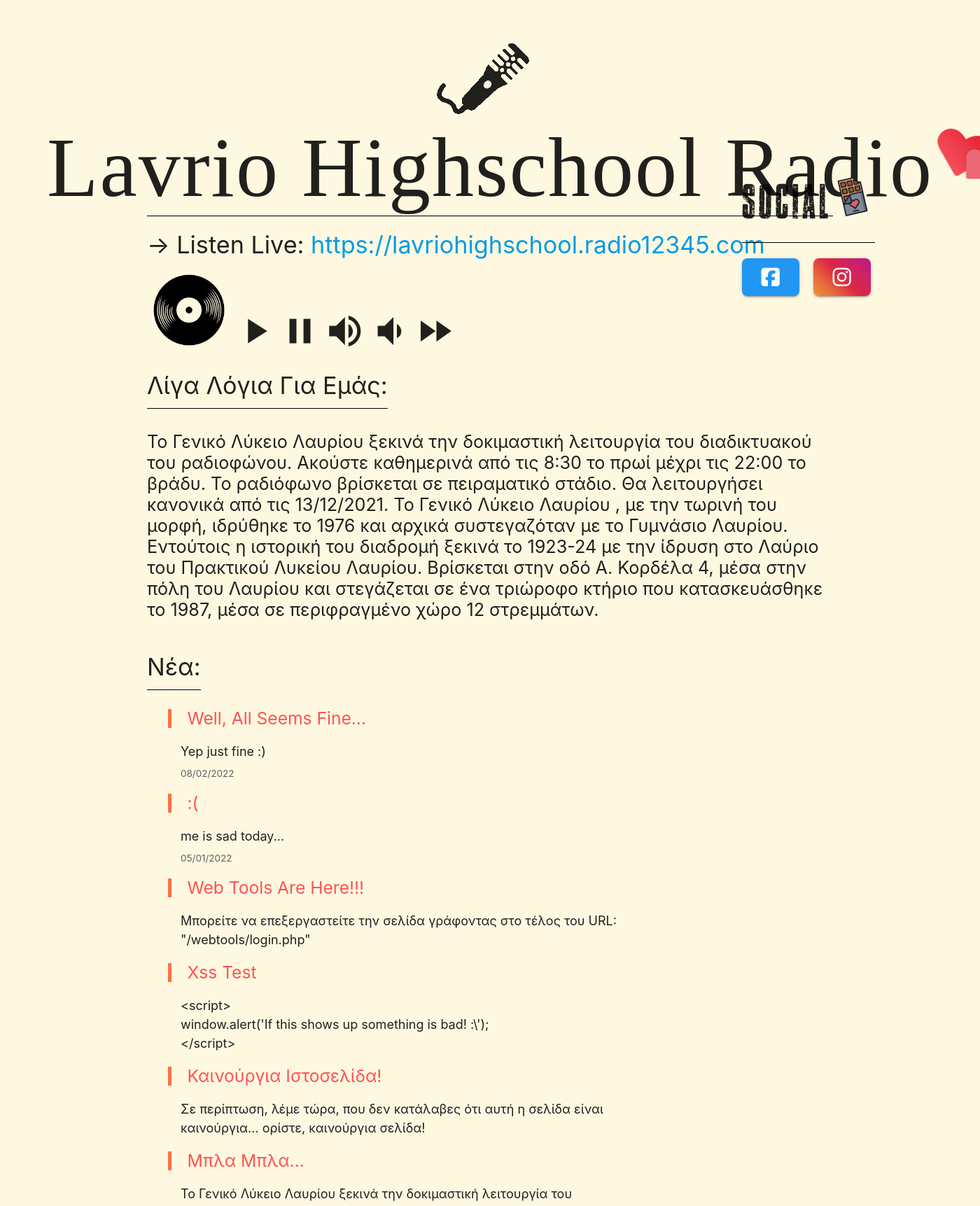
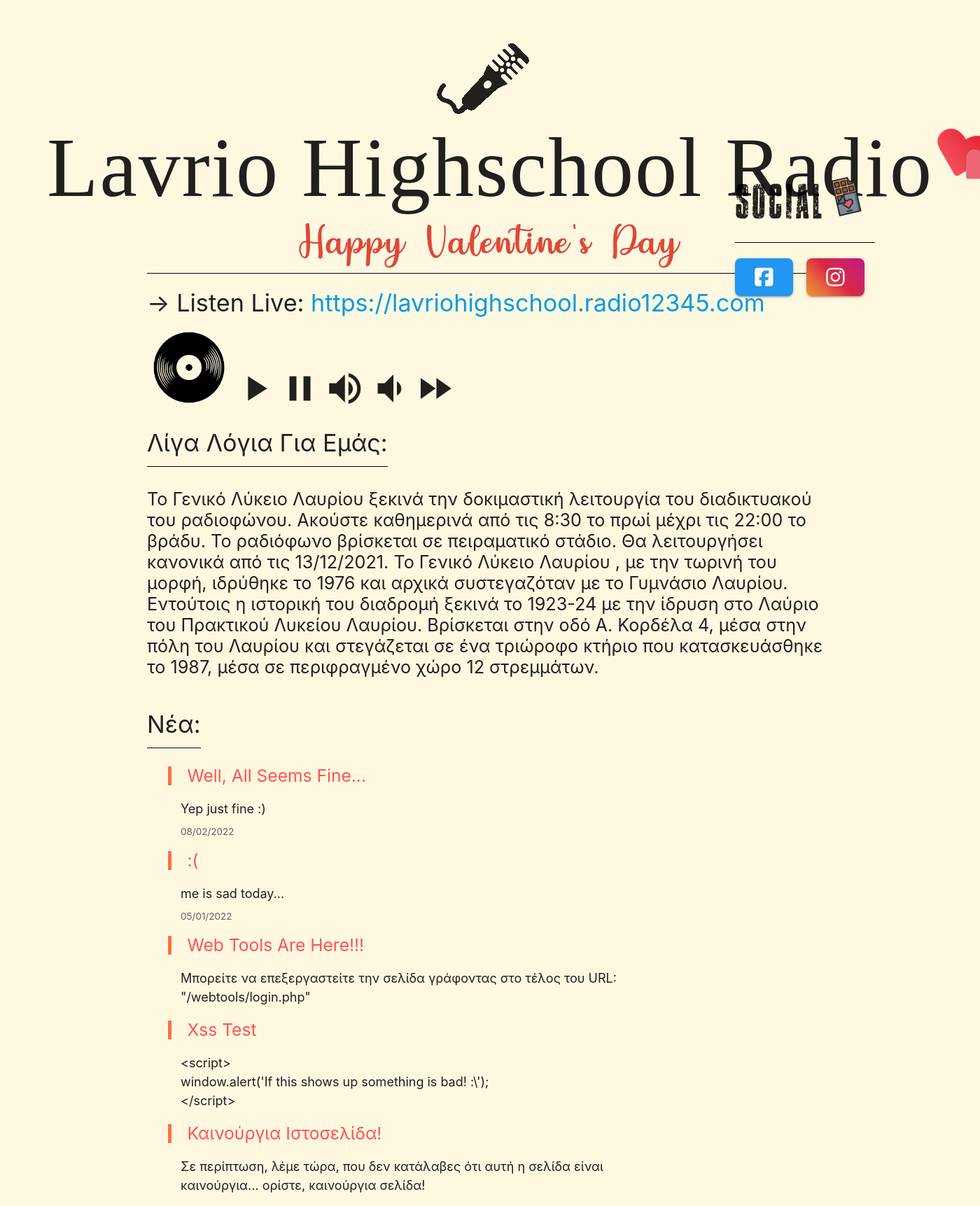
Before and after one commit to BelesisGia/LavrioHighschoolRadio, a PHP site: page / in a window 1400 px wide; the page is wider, and only the part inside the window is pictured. Shown: the top 1723 px of that part at 70% size. Run offline with PHP 8.4, Linux system fonts and the light colour scheme; some libraries are stand-ins or nearby versions; some web fonts are replaced.

Commit message:
Valentine's Patch 2

```diff
--- a/index.php
+++ b/index.php
@@ -56,6 +56,9 @@
 				-->
 				Lavrio Highschool Radio
 			</h1>
+
+			<h4 class="sub-title font-valentday-5em">Happy Valentine's Day</h4>
+			<!--<h4 class="sub-title font-valentday-5em">Listen 24/7</h4>-->
 		</div>
 		<!-- CONTENT -->
 		<div class="container">
@@ -99,8 +102,7 @@
 					<div class="divider" style="margin-bottom: 1em;"></div>
 				</div>
 				<br>
-				<a href="#" target="_self" class="btn btn-large blue waves-effect waves-light" style="margin-right:1em;"><i class="fab fa-facebook-square" style="font-size: 2rem;"></i></a>
-				<a href="https://instagram.com/lavrio_high_school_radio" target="_self" class="btn btn-large instagram waves-effect waves-light"><i class="fab fa-instagram" style="font-size: 2rem;"></i></a>
+				<?php include('social_links.html'); ?>
 			</div>
 
 			<!-- News -->
@@ -181,8 +183,7 @@
 		<h4 class="font-eroded-4em">Social <img class="valentines-social" src="images/chocolate.png"></h4>
 		<div class="divider"></div>
 		<br>
-		<a href="#" target="_self" class="btn btn-large blue waves-effect waves-light" style="margin-right:1em;"><i class="fab fa-facebook-square" style="font-size: 2rem;"></i></a>
-		<a href="https://instagram.com/lavrio_high_school_radio" target="_self" class="btn btn-large instagram waves-effect waves-light"><i class="fab fa-instagram" style="font-size: 2rem;"></i></a>
+		<?php include('social_links.html'); ?>
 	</div>
 	<div style="margin-bottom:10em"></div>
 </body>
--- /dev/null
+++ b/social_links.html
@@ -0,0 +1,16 @@
+<div>
+	<!-- Facebook -->
+	<a href="#" target="_self" class="btn btn-large blue waves-effect waves-light" style="margin-right:1em;">
+		<i class="fab fa-facebook-square" style="font-size: 2rem;"></i>
+	</a>
+	<!-- Instagram -->
+	<a href="https://instagram.com/lavrio_high_school_radio" target="_self" class="btn btn-large instagram waves-effect waves-light" style="margin-right:1em;">
+		<i class="fab fa-instagram" style="font-size: 2rem;"></i>
+	</a>
+	<!-- Youtube -->
+	<!--
+	<a href="#" target="_self" class="btn btn-large waves-effect waves-light red accent-4" style="margin-right:1em;">
+		<i class="fab fa-youtube" style="font-size: 2rem;"></i>
+	</a>
+	-->
+</div>
--- a/stylesheets/style.css
+++ b/stylesheets/style.css
@@ -90,6 +90,10 @@ blockquote{
 	right: -0.15em;
 }
 
+.sub-title{
+	margin: 0em 1em;
+}
+
 .page-decoration-list{
 	margin: 0.2em 0px 4em 0px;
 	padding: 0;
@@ -155,3 +159,16 @@ blockquote{
 	font-size: 4em;
 	letter-spacing: 2px;
 }
+
+/*Valentday*/
+@font-face{
+	font-family: 'Valentday';
+	src: url('../fonts/Valentday.otf');
+}
+
+.font-valentday-5em{
+	font-family: Valentday;
+	font-size:  5em;
+	letter-spacing: 3px;
+	color: #DE4839;
+}
```
Also changed, not shown: fonts/Valentday.otf (added).
